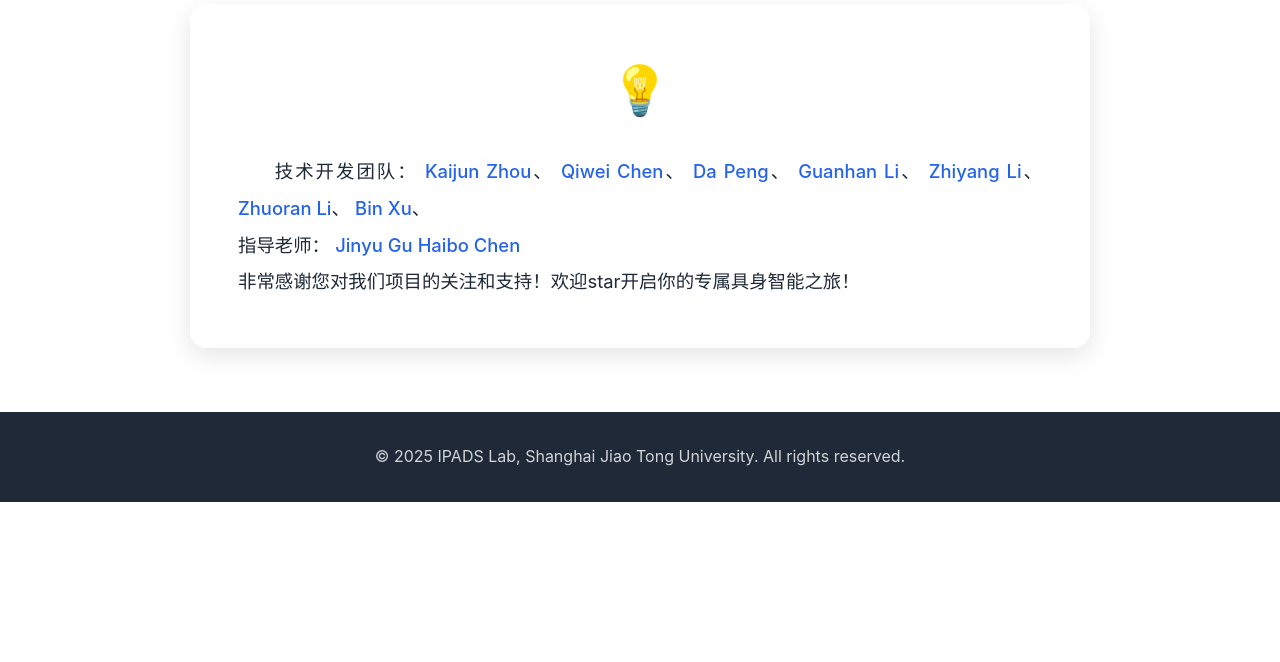
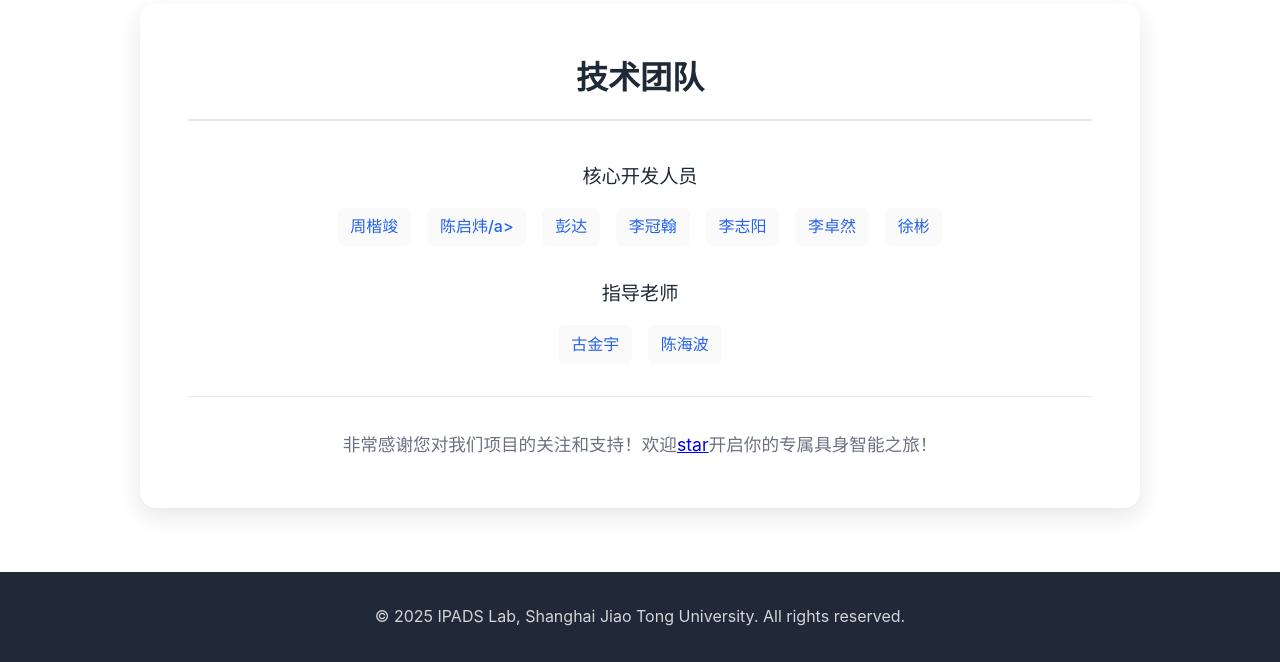
Before and after one commit to SJTU-IPADS/Ascend-Embody-Web, a website built with Vite: page index.html in a window 1280 px wide. Shown: the part 9393-10055 px from the top of the page. Before the commit the page ends 9895 px from the top, so only its background shows below. Built offline with nearby package versions, Linux system fonts and the light colour scheme.

Commit message:
update team

```diff
--- a/index.html
+++ b/index.html
@@ -374,22 +374,30 @@
     <section class="section conclusion-section">
         <div class="container">
             <div class="conclusion-box">
-                <div class="quote-icon">💡</div>
+                <h2 class="team-title">技术团队</h2>
+                <div class="team-content">
+                    <div class="team-group">
+                        <h3 class="team-group-title">核心开发人员</h3>
+                        <div class="team-members">
+                            <a href="https://github.com/Zctoylm0927" target="_blank" rel="noopener noreferrer">周楷竣</a>
+                            <a href="https://github.com/kiwi142857" target="_blank" rel="noopener noreferrer">陈启炜/a>
+                            <a href="https://github.com/20Pengda" target="_blank" rel="noopener noreferrer">彭达</a>
+                            <a href="https://github.com/LGH10086" target="_blank" rel="noopener noreferrer">李冠翰</a>
+                            <a href="https://github.com/LZY-1021" target="_blank" rel="noopener noreferrer">李志阳</a>
+                            <a href="https://github.com/iairplane" target="_blank" rel="noopener noreferrer">李卓然</a>
+                            <a href="https://github.com/Xubbbb" target="_blank" rel="noopener noreferrer">徐彬</a>
+                        </div>
+                    </div>
+                    <div class="team-group">
+                        <h3 class="team-group-title">指导老师</h3>
+                        <div class="team-members">
+                            <a href="https://ipads.se.sjtu.edu.cn/zh/pub/members/jinyu_gu/" target="_blank" rel="noopener noreferrer">古金宇</a>
+                            <a href="https://ipads.se.sjtu.edu.cn/zh/pub/members/haibo_chen/" target="_blank" rel="noopener noreferrer">陈海波</a>
+                        </div>
+                    </div>
+                </div>
                 <p class="conclusion-text">
-                    技术开发团队：
-                    <a href="https://github.com/Zctoylm0927" target="_blank" rel="noopener noreferrer">Kaijun Zhou</a>、
-                    <a href="https://github.com/kiwi142857" target="_blank" rel="noopener noreferrer">Qiwei Chen</a>、
-                    <a href="https://github.com/20Pengda" target="_blank" rel="noopener noreferrer">Da Peng</a>、
-                    <a href="https://github.com/LGH10086" target="_blank" rel="noopener noreferrer">Guanhan Li</a>、
-                    <a href="https://github.com/LZY-1021" target="_blank" rel="noopener noreferrer">Zhiyang Li</a>、
-                    <a href="https://github.com/iairplane" target="_blank" rel="noopener noreferrer">Zhuoran Li</a>、
-                    <a href="https://github.com/Xubbbb" target="_blank" rel="noopener noreferrer">Bin Xu</a>、
-                    <br>
-                    指导老师：
-                    <a href="https://ipads.se.sjtu.edu.cn/zh/pub/members/jinyu_gu/" target="_blank" rel="noopener noreferrer">Jinyu Gu</a>
-                    <a href="https://ipads.se.sjtu.edu.cn/zh/pub/members/haibo_chen/" target="_blank" rel="noopener noreferrer">Haibo Chen</a>
-                    <br>
-                    非常感谢您对我们项目的关注和支持！欢迎star开启你的专属具身智能之旅！
+                    非常感谢您对我们项目的关注和支持！欢迎<a href="https://gitcode.com/cann/cann-recipes-embodied-intelligence" target="_blank" rel="noopener noreferrer">star</a>开启你的专属具身智能之旅！
                 </p>
             </div>
         </div>
--- a/style.css
+++ b/style.css
@@ -1416,35 +1416,74 @@ body {
     padding: 3rem;
     border-radius: 16px;
     box-shadow: 0 8px 24px rgba(0, 0, 0, 0.1);
-    max-width: 900px;
+    max-width: 1000px;
     margin: 0 auto;
 }
 
-.quote-icon {
-    font-size: 3rem;
-    text-align: center;
-    margin-bottom: 1.5rem;
-}
-
-.conclusion-text {
-    font-size: 1.15rem;
-    line-height: 2;
-    color: var(--text-primary);
-    text-align: justify;
-    text-indent: 2em;
-}
-
-.conclusion-text a {
+.team-title {
+    font-size: 2rem;
+    font-weight: 600;
+    color: var(--text-primary);
+    text-align: center;
+    margin-bottom: 2.5rem;
+    padding-bottom: 1rem;
+    border-bottom: 2px solid var(--border-color);
+}
+
+.team-content {
+    margin-bottom: 2rem;
+}
+
+.team-group {
+    margin-bottom: 2rem;
+}
+
+.team-group:last-child {
+    margin-bottom: 0;
+}
+
+.team-group-title {
+    font-size: 1.2rem;
+    font-weight: 500;
+    color: var(--text-primary);
+    margin-bottom: 1rem;
+    text-align: center;
+}
+
+.team-members {
+    display: flex;
+    flex-wrap: wrap;
+    justify-content: center;
+    gap: 0.5rem 1rem;
+}
+
+.team-members a {
     color: var(--primary-color);
     text-decoration: none;
     font-weight: 500;
+    font-size: 1rem;
+    padding: 0.4rem 0.8rem;
+    border-radius: 6px;
     transition: all 0.3s ease;
-}
-
-.conclusion-text a:hover {
+    background: rgba(0, 0, 0, 0.02);
+}
+
+.team-members a:hover {
     color: var(--primary-color);
-    text-decoration: underline;
-    opacity: 0.8;
+    background: rgba(0, 0, 0, 0.05);
+    transform: translateY(-2px);
+    box-shadow: 0 2px 8px rgba(0, 0, 0, 0.1);
+}
+
+.conclusion-text {
+    font-size: 1.1rem;
+    line-height: 1.8;
+    color: var(--text-secondary);
+    text-align: center;
+    margin-top: 2rem;
+    padding-top: 2rem;
+    border-top: 1px solid var(--border-color);
+    text-indent: 0;
 }
 
 /* Footer */
@@ -1504,11 +1543,31 @@ body {
     }
 
     .conclusion-box {
-        padding: 2rem;
+        padding: 2rem 1.5rem;
+    }
+
+    .team-title {
+        font-size: 1.6rem;
+        margin-bottom: 2rem;
+    }
+
+    .team-group-title {
+        font-size: 1.1rem;
+    }
+
+    .team-members {
+        gap: 0.4rem 0.8rem;
+    }
+
+    .team-members a {
+        font-size: 0.95rem;
+        padding: 0.35rem 0.7rem;
     }
 
     .conclusion-text {
         font-size: 1rem;
+        margin-top: 1.5rem;
+        padding-top: 1.5rem;
     }
 }
 
```
